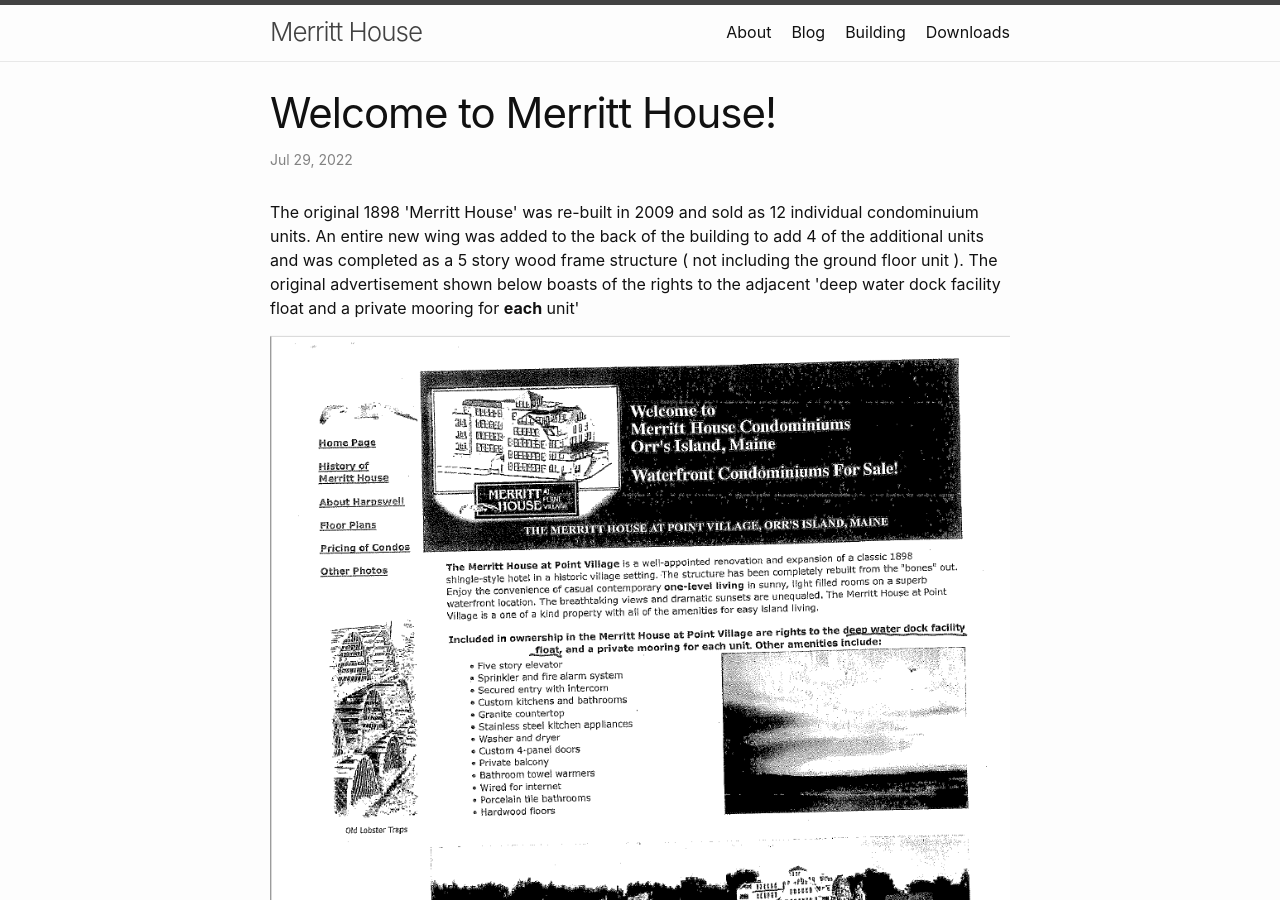
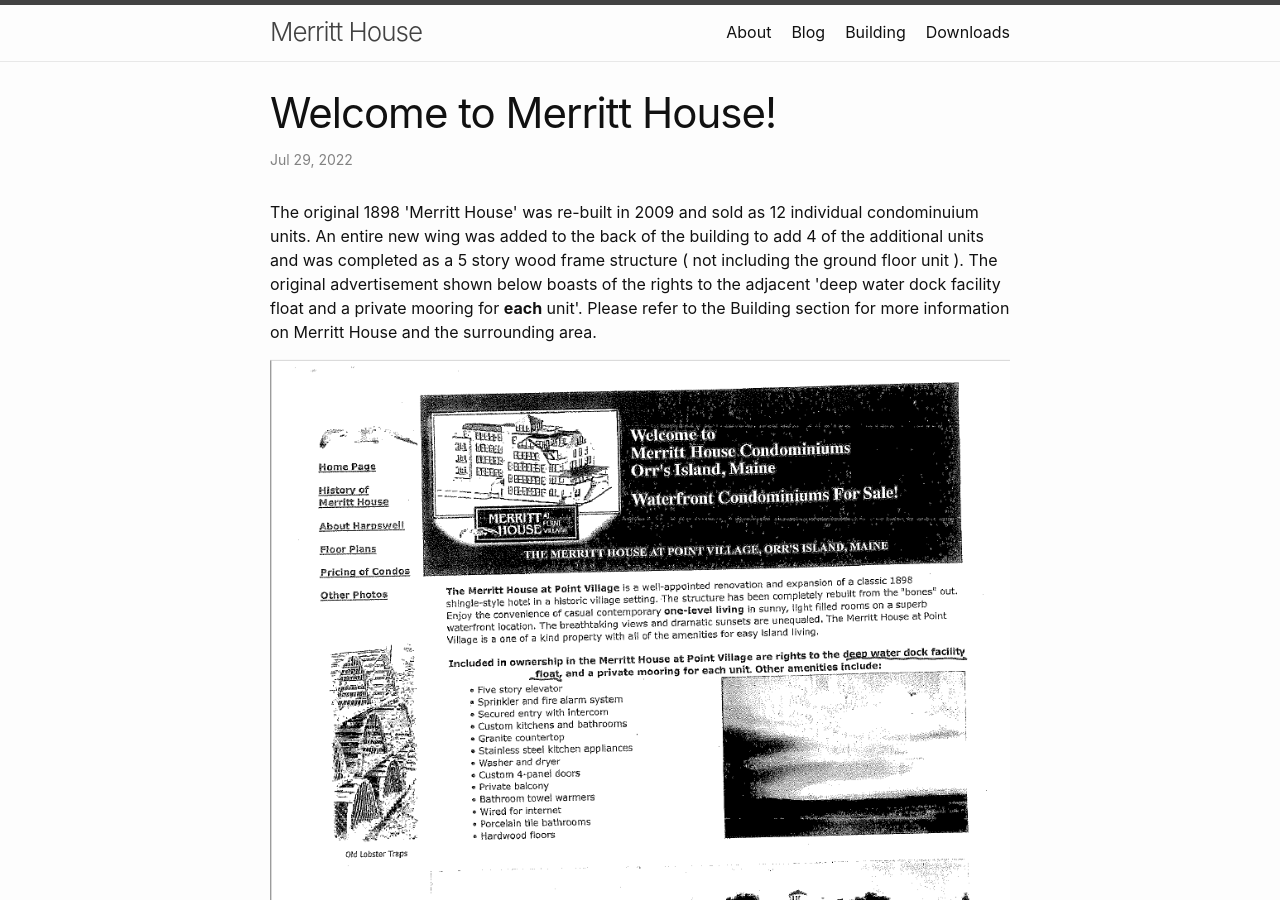
Before and after one commit to rsabec/merritthouse, a Jekyll site: the page built from _posts/2022-07-29-welcome-to-merritthouse.markdown, in a window 1280 px wide and 900 px high. Built offline with Jekyll 4.4.1, drawn with Linux system fonts in a browser that asks for light colours.

```diff
--- a/_posts/2022-07-29-welcome-to-merritthouse.markdown
+++ b/_posts/2022-07-29-welcome-to-merritthouse.markdown
@@ -6,7 +6,7 @@
 ---
 
 
-<p>The original 1898 'Merritt House' was re-built in 2009 and sold as 12 individual condominuium units.  An entire new wing was added to the back of the building to add 4 of the additional units and was completed as a 5 story wood frame structure ( not including the ground floor unit ). The original advertisement shown below boasts of the rights to the adjacent 'deep water dock facility float and a private mooring for <b>each</b> unit'</p>
+<p>The original 1898 'Merritt House' was re-built in 2009 and sold as 12 individual condominuium units.  An entire new wing was added to the back of the building to add 4 of the additional units and was completed as a 5 story wood frame structure ( not including the ground floor unit ). The original advertisement shown below boasts of the rights to the adjacent 'deep water dock facility float and a private mooring for <b>each</b> unit'.  Please refer to the Building section for more information on Merritt House and the surrounding area.</p>
 
 ![Advertisment for Condo](/images/merritthousevillageadvertisement.png)
 <br>
--- a/building.markdown
+++ b/building.markdown
@@ -20,3 +20,5 @@
 <iframe src="https://drive.google.com/file/d/1pTm3o_28-fcXpnvxOdMJ1dVxrTvDyEEb/preview" width="640" height="480" allow="autoplay"></iframe>
 <h1>Snow Plowing</h1>
 <p> Snow removal is completed in two plowing sessions. When snow falls occur, please coordinate with other residents to park on one side of the lot. After the first 'half' of the lot is cleared, then move your vehicles to the other side for removal of the remaining snow. </p>
+<h1>Surrounding Area </h1>
+<p> Place holder for more info.</p>
```
Also changed, not shown: _posts/2024-06-06-DockAndFloats.markdown (added, +40 -0 lines), 1 other file.
